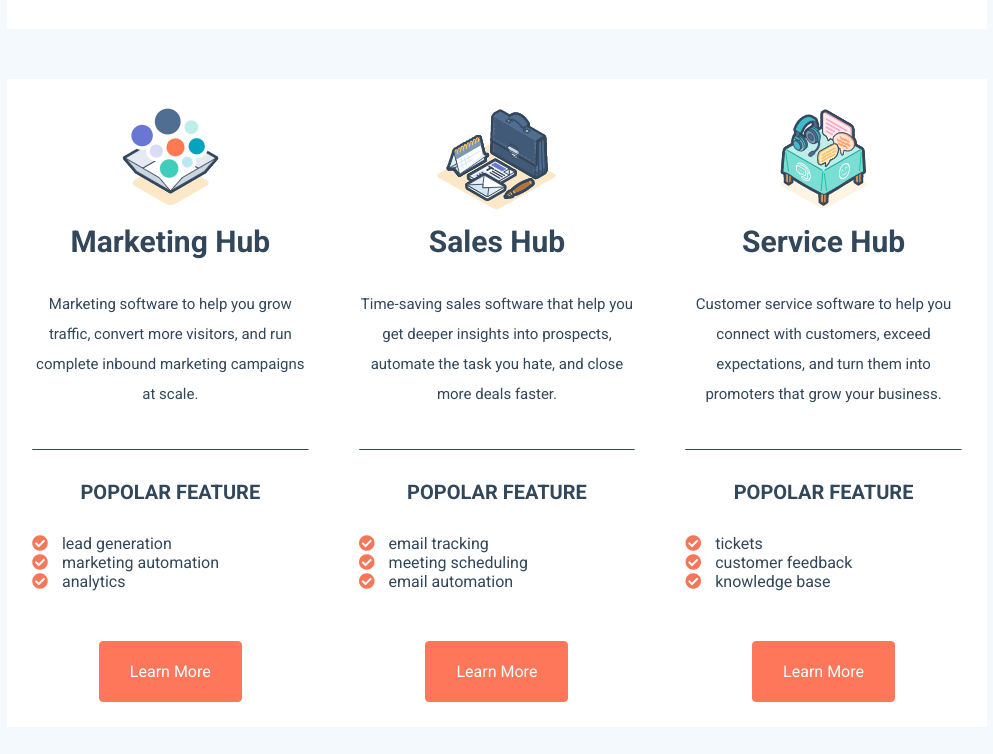
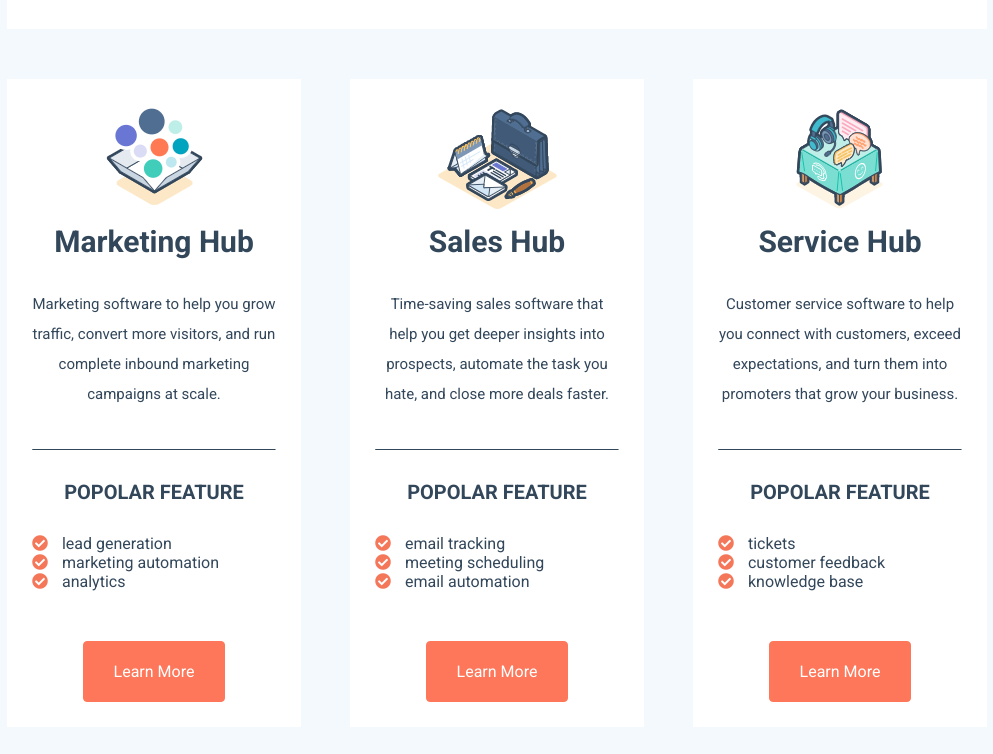
Before and after one commit to andreamazza84/htmlcss-hubspot, a plain HTML site: page index.html in a window 1280 px wide. Shown: the part 1646-2400 px from the top of the page, without its empty margins (203-1196 px from the left). Drawn offline with Linux system fonts and the light colour scheme.

Commit message:
Fix sulle 3 colonne (mancavano i margini)

```diff
--- a/assets/css/style.css
+++ b/assets/css/style.css
@@ -14,7 +14,7 @@ body{
   width: 25%;
 }
 .col33{
-  width: 33.33%;
+  width: 30%;
 }
 .col40{
   width: 40%;
@@ -342,6 +342,10 @@ color: #fe775a;
   text-align: center;
   padding: 25px;
 }
+.sct5m .col33:nth-of-type(even){
+  margin-left: 5%;
+  margin-right: 5%;
+}
 .sct5m .img_box{
   height: 120px;
   text-align: center;
```
